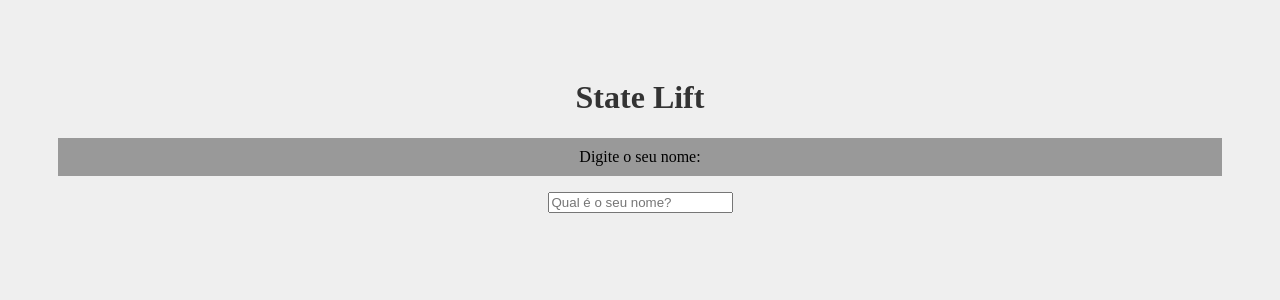
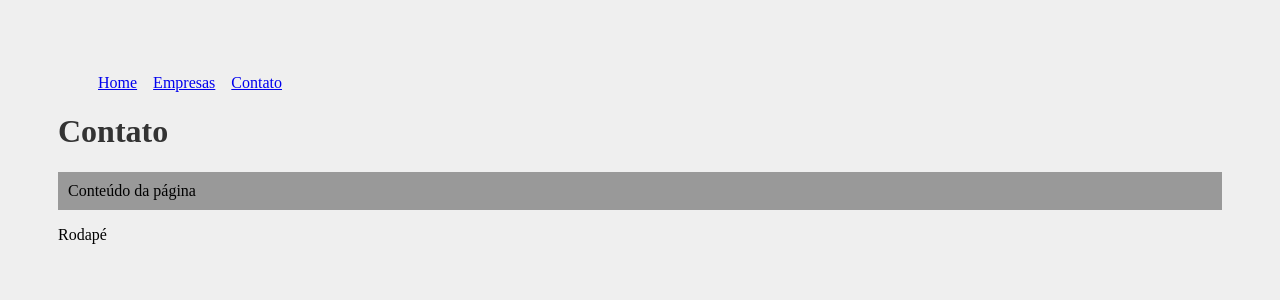
Before and after one commit to willyoliv/react_app_hora_de_codar, a React (Create React App) app: page /contato in a window 1280 px wide. Shown: the top 300 px of the page. Built offline with nearby package versions, Linux system fonts and the light colour scheme.

Commit message:
Subindo alterações da aula #15

```diff
--- a/package.json
+++ b/package.json
@@ -8,6 +8,7 @@
     "@testing-library/user-event": "^13.5.0",
     "react": "^18.1.0",
     "react-dom": "^18.1.0",
+    "react-router-dom": "^6.3.0",
     "react-scripts": "5.0.1",
     "web-vitals": "^2.1.4"
   },
--- a/src/App.js
+++ b/src/App.js
@@ -1,17 +1,21 @@
-import { useState } from 'react';
-import './App.css';
-import SeuNome from './components/SeuNome';
-import Saudacao from './Saudacao';
+import { BrowserRouter as Router, Routes , Route } from 'react-router-dom';
+import Footer from './components/layout/Footer';
+import Navbar from './components/layout/Navbar';
+import Contato from './pages/Contato';
+import Empresa from './pages/Empresa';
+import Home from './pages/Home';
 
 function App() {
-  const [nome, setNome] = useState();
-
   return (
-    <div className="App">
-      <h1>State Lift</h1>
-      <SeuNome setNome={setNome}/>
-      <Saudacao nome={nome}/>
-    </div>
+    <Router>
+      <Navbar />
+      <Routes>
+        <Route exact path="/" element={<Home />} />
+        <Route path="/empresa" element={<Empresa />} />
+        <Route path="/contato" element={<Contato />} />
+      </Routes>
+      <Footer />
+    </Router>
   );
 }
 
--- /dev/null
+++ b/src/components/layout/Footer.js
@@ -0,0 +1,7 @@
+function Footer() {
+  return (
+    <footer>Rodapé</footer>
+  );
+}
+
+export default Footer;
--- /dev/null
+++ b/src/components/layout/Navbar.js
@@ -0,0 +1,20 @@
+import { Link } from 'react-router-dom';
+import styles from './Navbar.module.css';
+
+function Navbar() {
+  return (
+      <ul className={styles.list}>
+        <li className={styles.item}>
+          <Link to="/">Home</Link>
+        </li>
+        <li className={styles.item}>
+          <Link to="/empresa">Empresas</Link>
+        </li>
+        <li className={styles.item}>
+          <Link to="/contato">Contato</Link>
+        </li>
+      </ul>
+  );
+}
+
+export default Navbar;
--- /dev/null
+++ b/src/components/layout/Navbar.module.css
@@ -0,0 +1,8 @@
+.list {
+  display: flex;
+  list-style: none;
+}
+
+.item {
+  margin-right: 1em;
+}
--- /dev/null
+++ b/src/pages/Contato.js
@@ -0,0 +1,10 @@
+function Contato() {
+  return (
+    <div>
+      <h1>Contato</h1>
+      <p>Conteúdo da página</p>
+    </div>
+  );
+}
+
+export default Contato;
--- /dev/null
+++ b/src/pages/Empresa.js
@@ -0,0 +1,10 @@
+function Empresa() {
+  return (
+    <div>
+      <h1>Empresa</h1>
+      <p>Conteúdo da página</p>
+    </div>
+  );
+}
+
+export default Empresa;
--- /dev/null
+++ b/src/pages/Home.js
@@ -0,0 +1,10 @@
+function Home() {
+  return (
+    <div>
+      <h1>Home</h1>
+      <p>Conteúdo da página</p>
+    </div>
+  );
+}
+
+export default Home;
```
Also changed, not shown: 1 other file (tests, documents, lock files or other folders).
